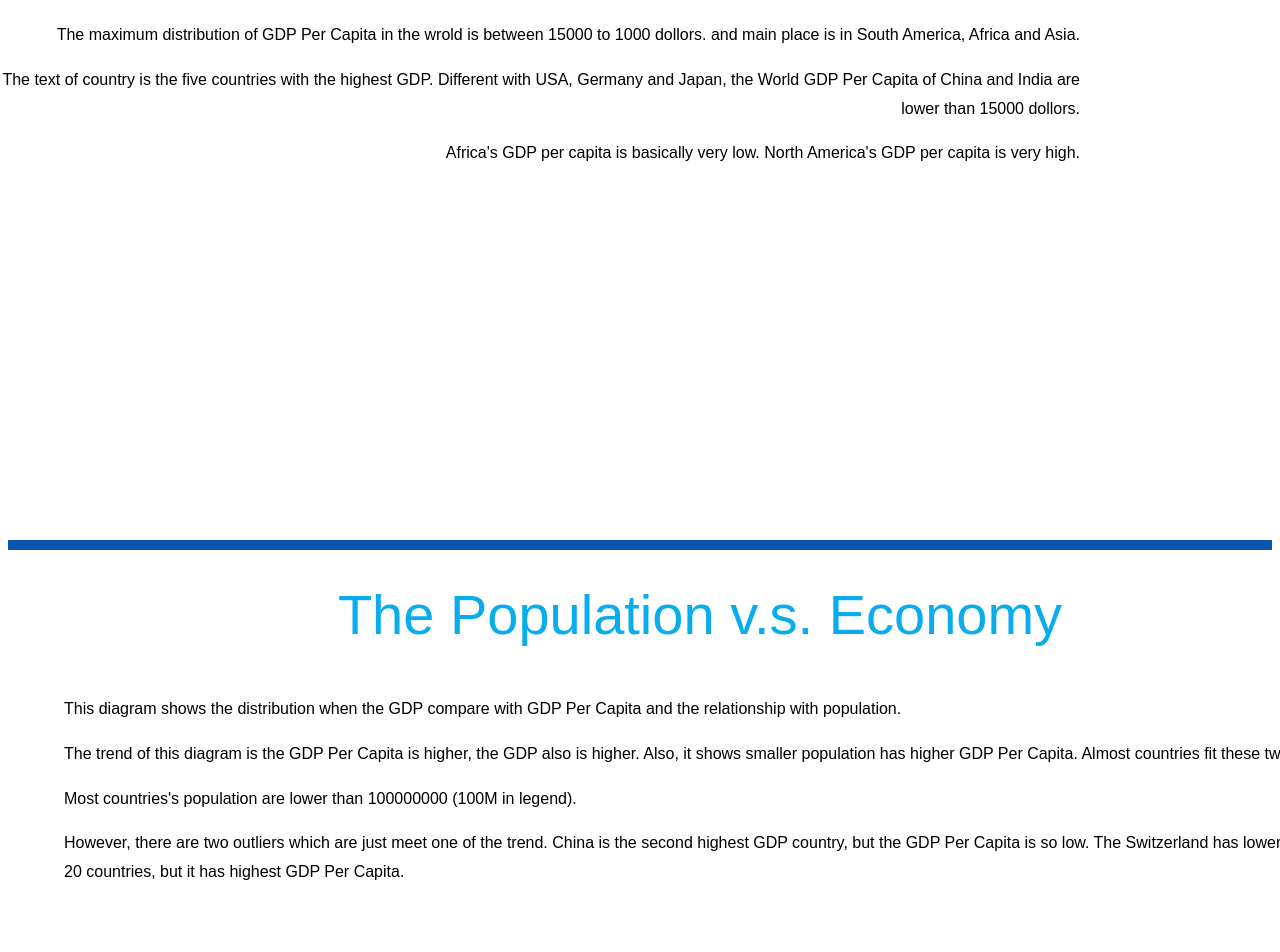
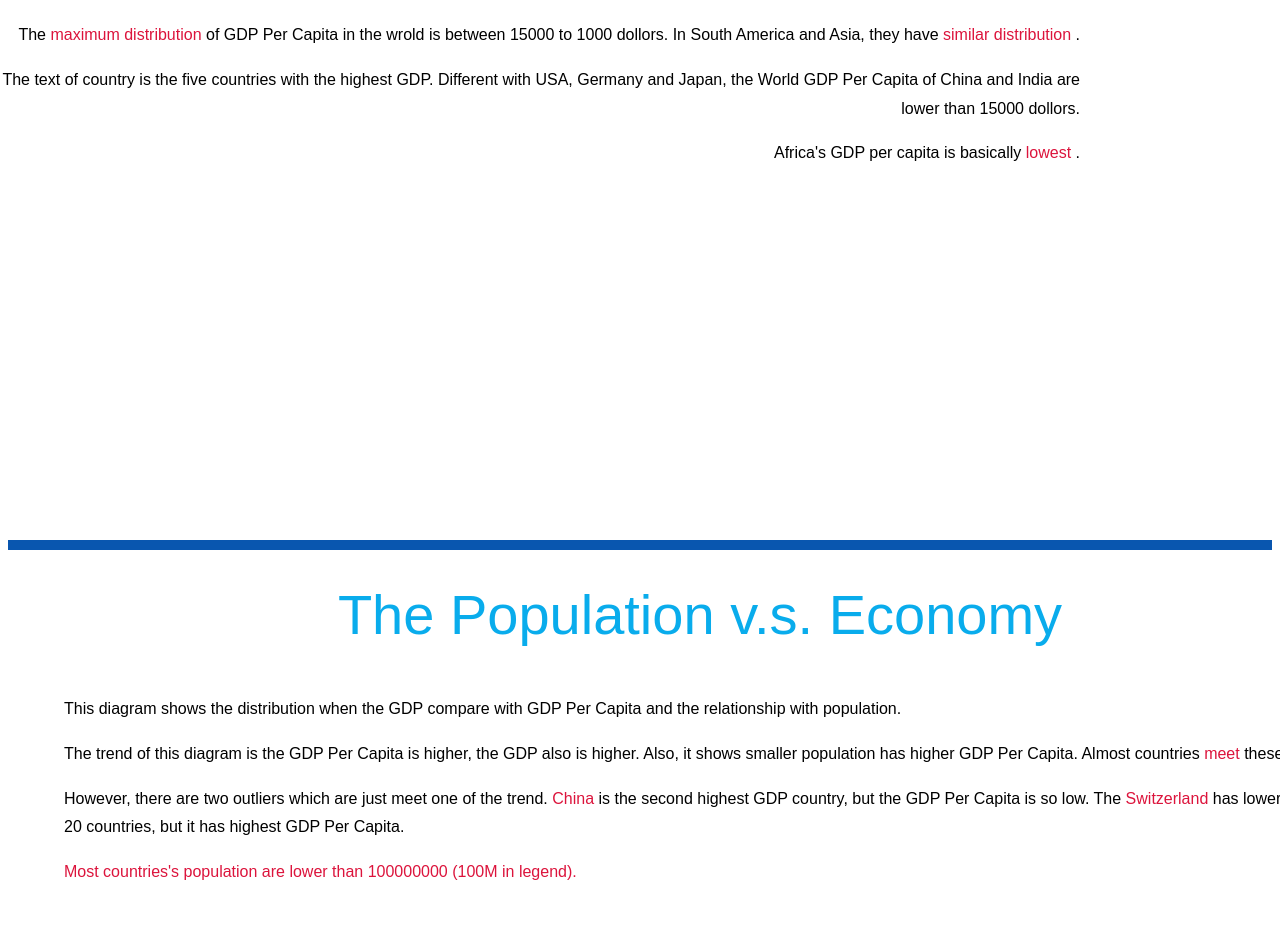
Before and after one commit to jiaqicheningrid/Assignment2, a plain HTML site: page index.html in a window 1280 px wide. Shown: the part 1540-2492 px from the top of the page. Drawn offline with Linux system fonts and the light colour scheme; a script that the page names is missing.

Commit message:
Update index.html

```diff
--- a/index.html
+++ b/index.html
@@ -47,7 +47,7 @@
             <p>
                 This map shows the GDP in each country in 2019. It is clear shows the spatial distribution in the world.
             </p>
-            <p>
+            <p style="color: crimson">
                 The GDP of most counrties is below than 1000000 (1M in legend) million dollors.
             </p>
             <p>
@@ -66,13 +66,25 @@
                 </h1>
         <div id ="part2">
             <p>
-             The maximum distribution of GDP Per Capita in the wrold is between 15000 to 1000 dollors. and main place is in South America, Africa and Asia.
+            The
+            <span style="color: crimson">
+                maximum distribution
+            </span>
+            of GDP Per Capita in the wrold is between 15000 to 1000 dollors. In South America and Asia, they have
+            <span style="color: crimson">
+                similar distribution
+            </span>
+            .
             </p>
             <p>
                 The text of country is the five countries with the highest GDP. Different with USA, Germany and Japan, the World GDP Per Capita of China and India are lower than 15000 dollors.
             </p>
             <p>
-                Africa's GDP per capita is basically very low. North America's GDP per capita is very high.
+                Africa's GDP per capita is basically
+                <span style="color: crimson">
+                    lowest
+                </span>
+                .
             </p>
             <article id="vis2">
             </article>
@@ -89,14 +101,26 @@
             </p>
             <p>
                 The trend of this diagram is the GDP Per Capita is higher, the GDP also is higher.
-                Also, it shows smaller population has higher GDP Per Capita. Almost countries fit these two trends.
+                Also, it shows smaller population has higher GDP Per Capita. Almost countries
+                <span style="color: crimson">
+                    meet
+                </span>
+                these two trends.
             </p>
             <p>
+                However, there are two outliers which are just meet one of the trend.
+                <span style="color: crimson">
+                    China
+                </span>
+                is the second highest GDP country, but the GDP Per Capita is so low.
+                The
+                <span style="color: crimson">
+                    Switzerland
+                </span>
+                has lower GDP in these 20 countries, but it has highest GDP Per Capita.
+            </p>
+            <p style="color: crimson">
                 Most countries's population are lower than 100000000 (100M in legend).
-            </p>
-            <p>
-                However, there are two outliers which are just meet one of the trend. China is the second highest GDP country, but the GDP Per Capita is so low.
-                The Switzerland has lower GDP in these 20 countries, but it has highest GDP Per Capita.
             </p>
             <article id="vis3">
             </article>
@@ -109,15 +133,19 @@
             <article id="vis4">
             </article>
             <p>
-                In this diagram, China and India's GDP Per Capita is keep lowest in these five countries in recent 5 years. Compare with other countries, India's data is keep steady, basically no ups and downs.
+                In this diagram, China and India's GDP Per Capita is
+                <span style="color: crimson">
+                    keep lowest
+                </span>
+                in these five countries in recent 5 years. Compare with other countries, India's data is keep steady, basically no ups and downs.
             </p>
             <p>
                 Germany get the peak in 2017 then start decrease in 2018.
             </p>
             <p>
-                USA's data is keep up the upward trend
+                USA's data is keep the upward trend
             </p>
-            <p>
+            <p style="color: crimson">
                 There is a big gap between the first three countries and the last two.
             </p>
         </div>
@@ -130,7 +158,7 @@
             <p>
                 In this diagram, USA's GDP is the highest one and there is a big gap with other countries, even the second highest country.
             </p>
-            <p>
+            <p style="color: crimson">
                 The different between highest one (USA) and lowest one (Canada) is about 20 million dollors.
             </p>
             <p>
```
